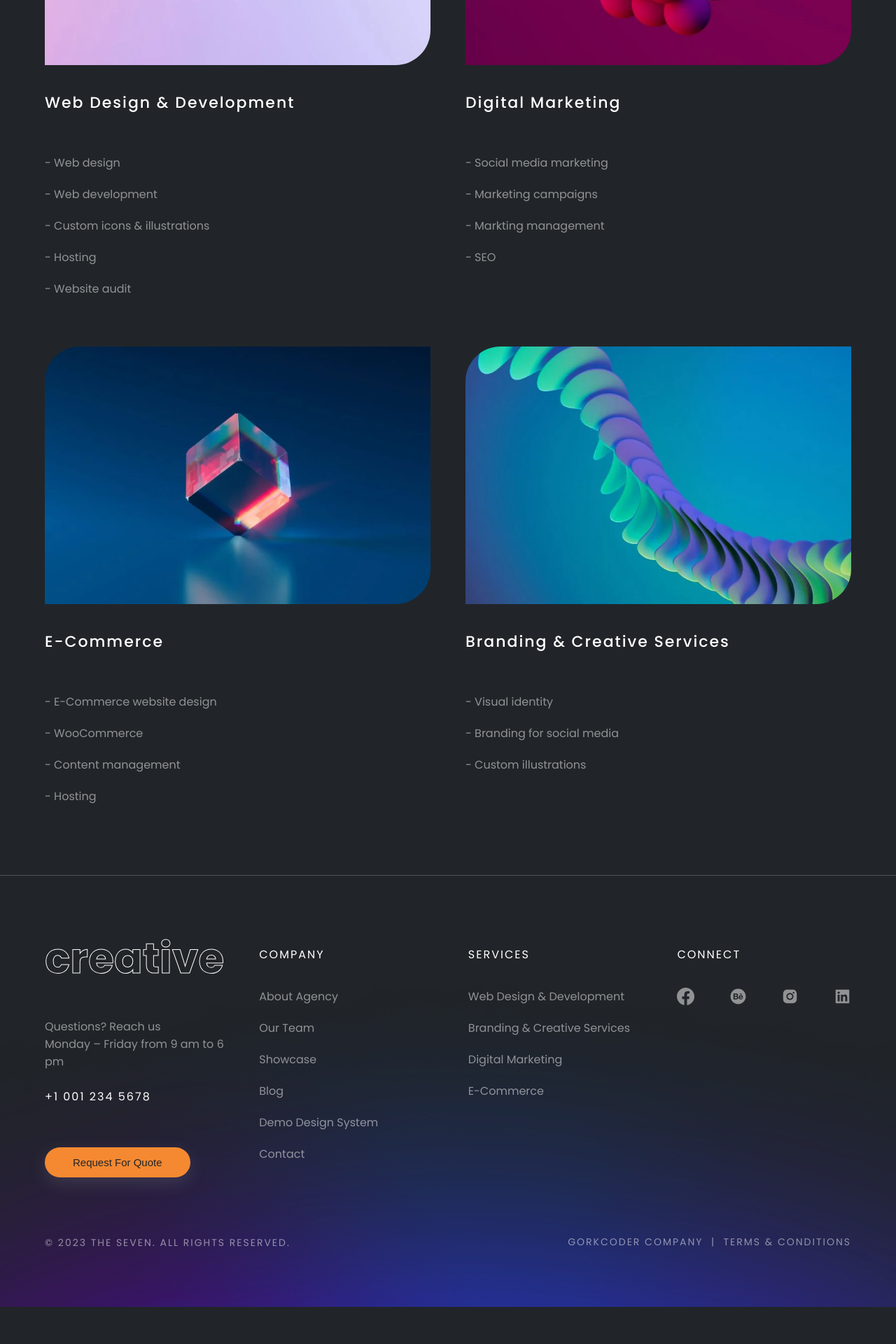
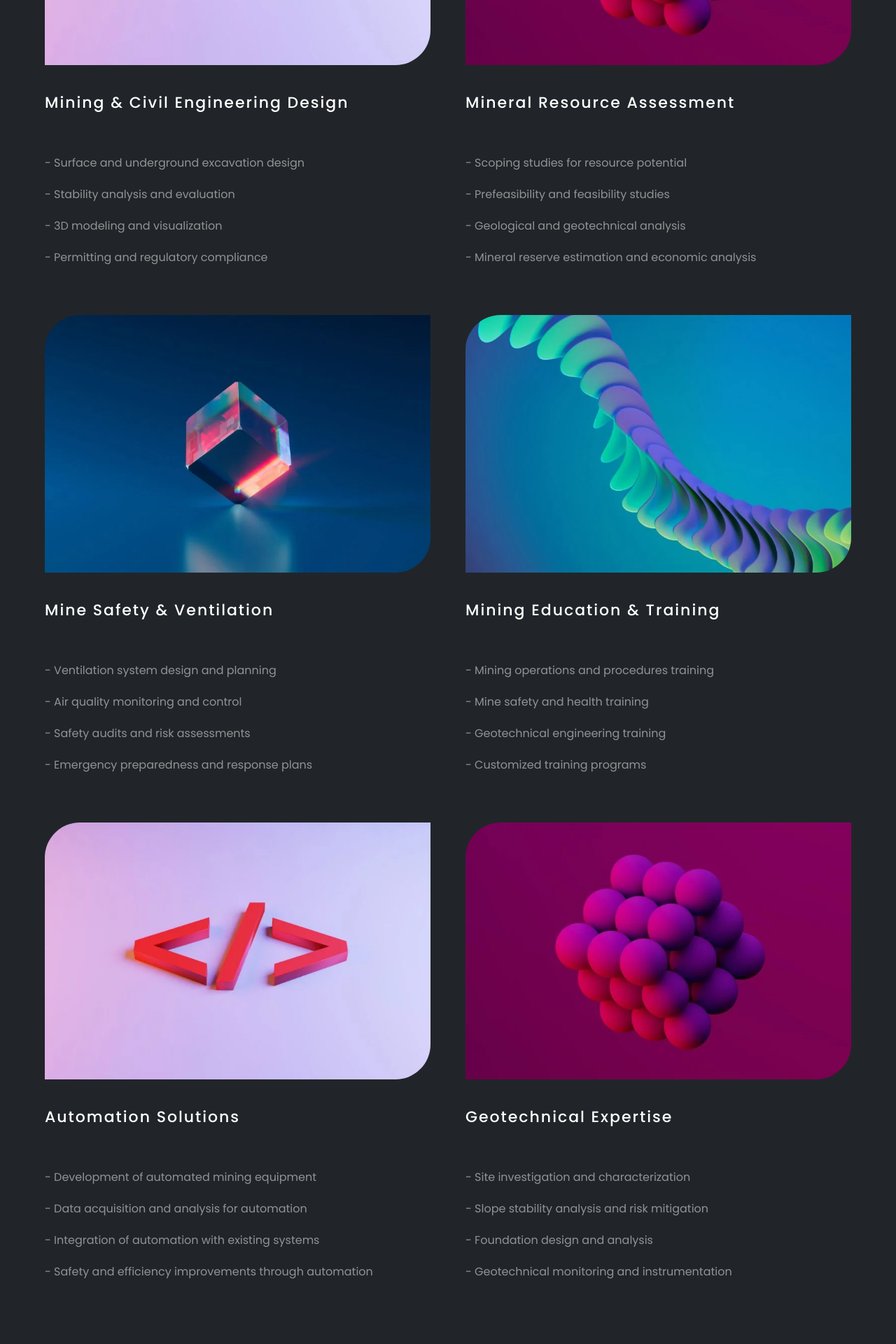
Before and after one commit to Animesh239/mgstucson, a Next.js app: page /services in a window 1280 px wide. Shown: the part 760-2680 px from the top of the page at 70% size. Before the commit the page ends 2627 px from the top, so only its background shows below. Built offline with nearby package versions, Linux system fonts and the light colour scheme.

Commit message:
added data

```diff
--- a/assets/data/dummydata.js
+++ b/assets/data/dummydata.js
@@ -24,29 +24,72 @@ export const home = [
 export const expertise = [
   {
     id: 1,
-    title: "Web Design & Development",
+    title: "Mining & Civil Engineering Design",
     cover: "../images/e1.jpg",
-    desc: [{ text: "Web design" }, { text: "Web development" }, { text: "Custom icons & illustrations" }, { text: "Hosting" }, { text: "Website audit" }],
+    desc: [
+      { text: "Surface and underground excavation design" },
+      { text: "Stability analysis and evaluation" },
+      { text: "3D modeling and visualization" },
+      { text: "Permitting and regulatory compliance" },
+    ],
   },
   {
     id: 2,
-    title: "Digital Marketing",
+    title: "Mineral Resource Assessment",
     cover: "../images/e2.jpg",
-    desc: [{ text: "Social media marketing" }, { text: "Marketing campaigns" }, { text: "Markting management" }, { text: "SEO" }],
+    desc: [
+      { text: "Scoping studies for resource potential" },
+      { text: "Prefeasibility and feasibility studies" },
+      { text: "Geological and geotechnical analysis" },
+      { text: "Mineral reserve estimation and economic analysis" },
+    ],
   },
   {
     id: 3,
-    title: "E-Commerce",
+    title: "Mine Safety & Ventilation",
     cover: "../images/e3.jpg",
-    desc: [{ text: "E-Commerce website design" }, { text: "WooCommerce" }, { text: "Content management" }, { text: "Hosting" }],
+    desc: [
+      { text: "Ventilation system design and planning" },
+      { text: "Air quality monitoring and control" },
+      { text: "Safety audits and risk assessments" },
+      { text: "Emergency preparedness and response plans" },
+    ],
   },
   {
     id: 4,
-    title: "Branding & Creative Services",
+    title: "Mining Education & Training",
     cover: "../images/e4.jpg",
-    desc: [{ text: "Visual identity" }, { text: "Branding for social media" }, { text: "Custom illustrations" }],
+    desc: [
+      { text: "Mining operations and procedures training" },
+      { text: "Mine safety and health training" },
+      { text: "Geotechnical engineering training" },
+      { text: "Customized training programs" },
+    ],
   },
-]
+  {
+    id: 5,
+    title: "Automation Solutions",
+    cover: "../images/e1.jpg",
+    desc: [
+      { text: "Development of automated mining equipment" },
+      { text: "Data acquisition and analysis for automation" },
+      { text: "Integration of automation with existing systems" },
+      { text: "Safety and efficiency improvements through automation" },
+    ],
+  },
+  {
+    id: 6,
+    title: "Geotechnical Expertise",
+    cover: "../images/e2.jpg",
+    desc: [
+      { text: "Site investigation and characterization" },
+      { text: "Slope stability analysis and risk mitigation" },
+      { text: "Foundation design and analysis" },
+      { text: "Geotechnical monitoring and instrumentation" },
+    ],
+  },
+];
+
 export const testimonial = [
   {
     id: 1,
@@ -80,39 +123,39 @@ export const testimonial = [
 export const showcase = [
   {
     id: 1,
-    title: "Neon Lights",
+    title: "Open-Pit Mine Design",
     cover: "../images/s1.jpg",
-    catgeory: "DIGITAL MARKETING",
+    catgeory: "MINING ENGINEERING",
   },
   {
     id: 2,
-    title: "Futuristic Furniture",
-    catgeory: "WEBSITES",
+    title: "Underground Mine Development",
+    catgeory: "MINING ENGINEERING",
     cover: "../images/s2.jpg",
   },
   {
     id: 3,
-    title: "Smart Living",
+    title: "3D Mine Modeling",
     cover: "../images/s3.jpg",
-    catgeory: "WEBSITES",
+    catgeory: "GEOTECHNICAL SERVICES",
   },
   {
     id: 4,
-    title: "Light Painting",
+    title: "Ventilation System Design",
     cover: "../images/s4.jpg",
-    catgeory: "BRANDING	",
+    catgeory: "MINE SAFETY & HEALTH",
   },
   {
     id: 5,
-    title: "Ideabox",
+    title: "Automated Drilling Equipment",
     cover: "../images/s5.jpg",
-    catgeory: "BRANDING	",
+    catgeory: "AUTOMATION SOLUTIONS",
   },
   {
-    id: 5,
-    title: "VR Experience",
+    id: 6,
+    title: "Geotechnical Site Investigation",
     cover: "../images/s6.jpg",
-    catgeory: "WEBSITES	",
+    catgeory: "GEOTECHNICAL SERVICES",
   },
 ]
 export const brand = [
--- a/components/Expertise.js
+++ b/components/Expertise.js
@@ -12,7 +12,7 @@ const Expertise = () => {
             <Title title='Our expertise' />
             <p>Vivamus a ligula ut velit placerat egestas at id leo. Nulla ac volutpat nunc. Suspendisse ut magna porttitor, sollicitudin ligula at, molestie dolor.</p>
           </div>
-          <div className='hero-content grid-4'>
+          <div className='hero-content grid-3'>
             {expertise.map((item) => (
               <Card data={item} key={item.id} caption='learn more' />
             ))}
--- a/sections/Hero.js
+++ b/sections/Hero.js
@@ -26,7 +26,7 @@ const Hero = () => {
         <div className='container'>
           <div className='heading-title'>
             <Title title="Maximize yield, minimize risk. Your complete mining solution." />
-            <p>Suspendisse ut magna porttitor, sollicitudin ligula at, molestie dolor. Vivamus a ligula ut velit placerat egestas at id leo. Nulla ac volutpat nunc. Nulla facilisi. Pellentesque tempus tellusut magna porttitor scelerisque.</p>
+            <p>Lorem ipsum dolor sit amet consectetur adipisicing elit. Rerum nihil ea esse impedit distinctio eos, deserunt numquam nobis nemo atque repudiandae. Aliquid praesentium explicabo ipsam nihil iure id. Pariatur magni soluta quisquam eos temporibus aut quibusdam quam, ipsam blanditiis. Veniam?</p>
           </div>
           <div className='hero-content grid-4'>
             {home.map((item, i) => (
```
